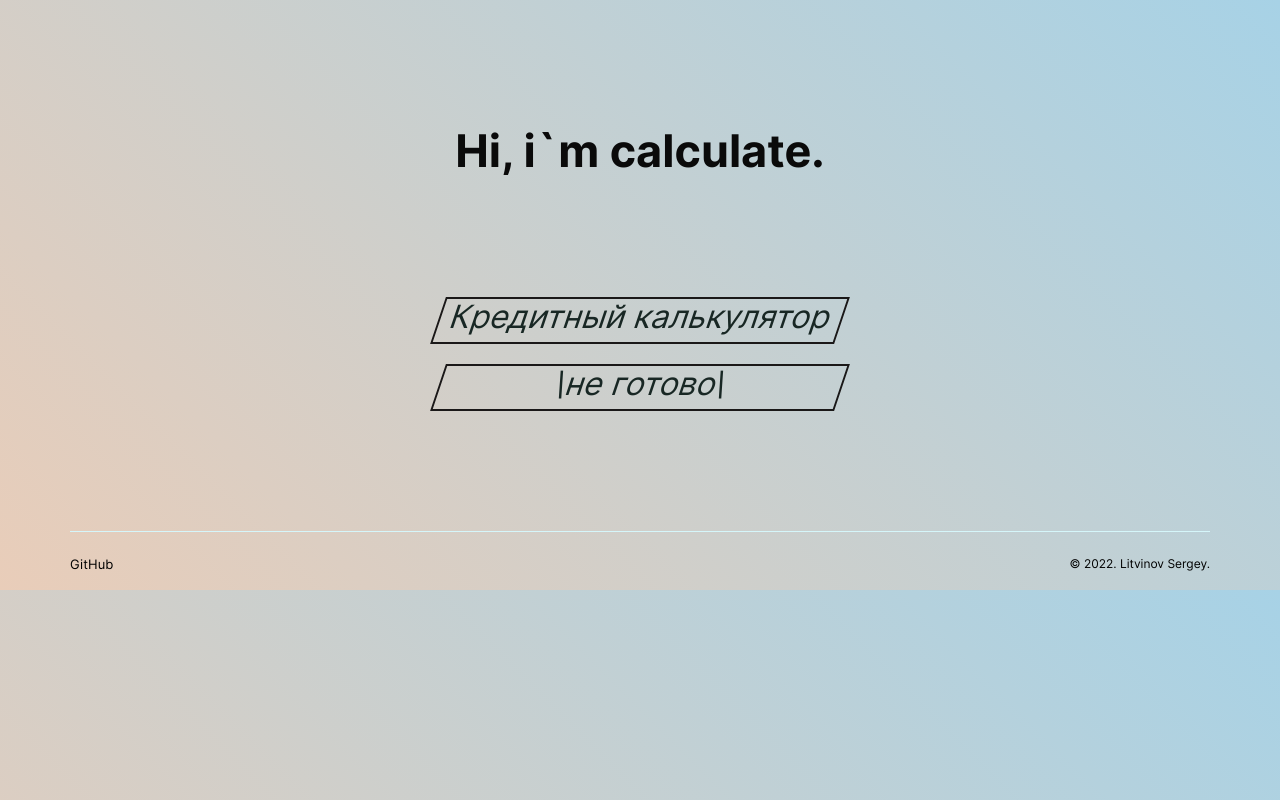
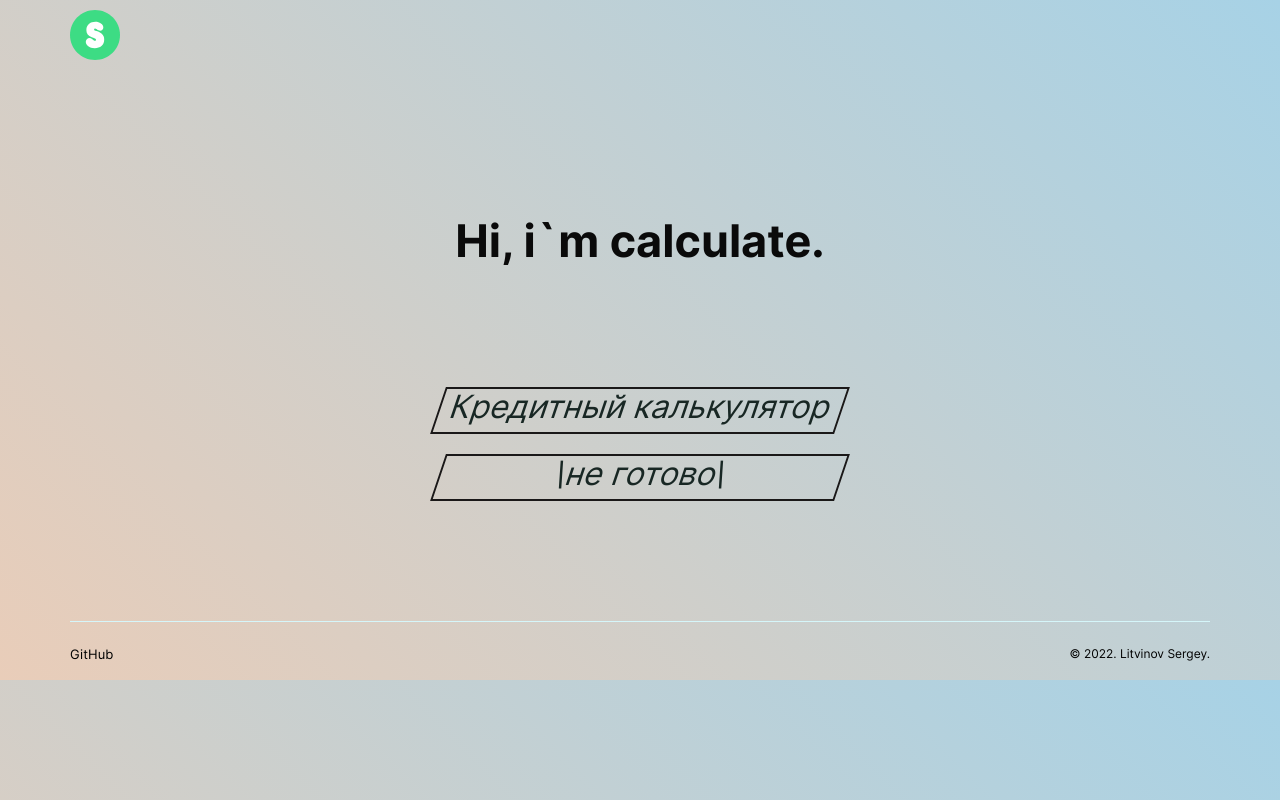
Before and after one commit to litvinovsl/trial-and-error-ts, a React (Create React App) app: page / in a window 1280 px wide. Built offline with nearby package versions, Linux system fonts and the light colour scheme.

Commit message:
Create header component

```diff
--- a/src/Components/App/App.tsx
+++ b/src/Components/App/App.tsx
@@ -1,12 +1,14 @@
 import React from 'react';
-import { BrowserRouter, Route, Switch } from 'react-router-dom';
+import { Route, Switch } from 'react-router-dom';
 import './App.css';
 import MainMenu from '../MainMenu/MainMenu';
 import Footer from '../Footer/Footer';
+import Header from '../Header/Header';
 
 function App() {
   return (
     <div>
+      <Header />
       <Switch>
         {/* <Route exact path='/'} > */}
         <Route exact path="/">
--- /dev/null
+++ b/src/Components/Header/Header.css
@@ -0,0 +1,13 @@
+.header{
+    height: 70px;
+    display: flex;
+    flex-direction: row;
+    justify-content: space-between;
+    padding-top: 10px;
+    padding-bottom: 10px;
+}
+
+.header__logo{
+    width: 50px;
+    height: 50px;
+}
--- /dev/null
+++ b/src/Components/Header/Header.tsx
@@ -0,0 +1,15 @@
+import React from 'react';
+import logo from '../../images/logo.svg';
+// import logo from '../../images/logo.svg';
+import './Header.css';
+
+function Header() {
+  return (
+      <header className="header">
+        <img  className="header__logo" src={logo} alt="logo" />
+        <div></div>
+      </header>
+  );
+}
+
+export default Header;
--- a/src/Components/copyHere.tsx
+++ b/src/copyHere.tsx
@@ -1,5 +1,5 @@
 import React from 'react';
-// import logo from './logo.svg';
+// import logo from '';
 // import './App.css';
 
 function App() {
```
Also changed, not shown: src/images/logo.svg.
